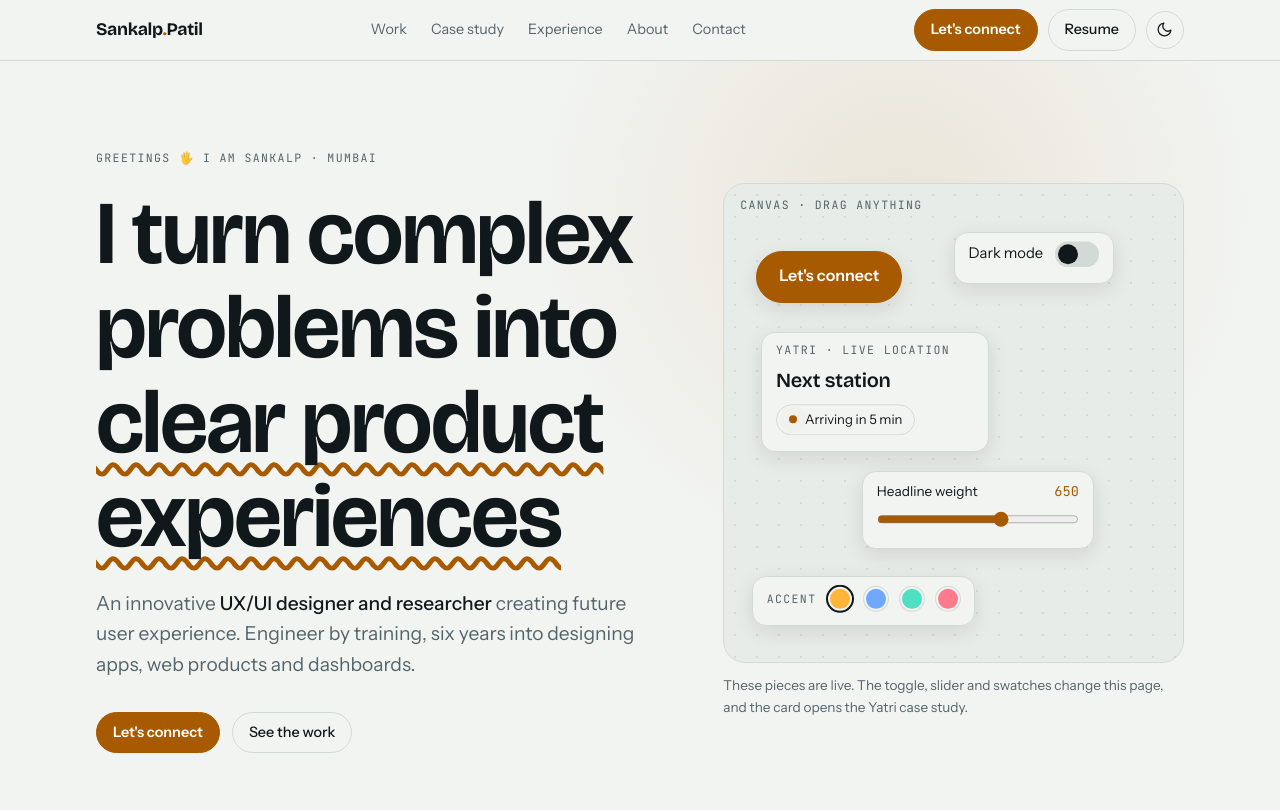
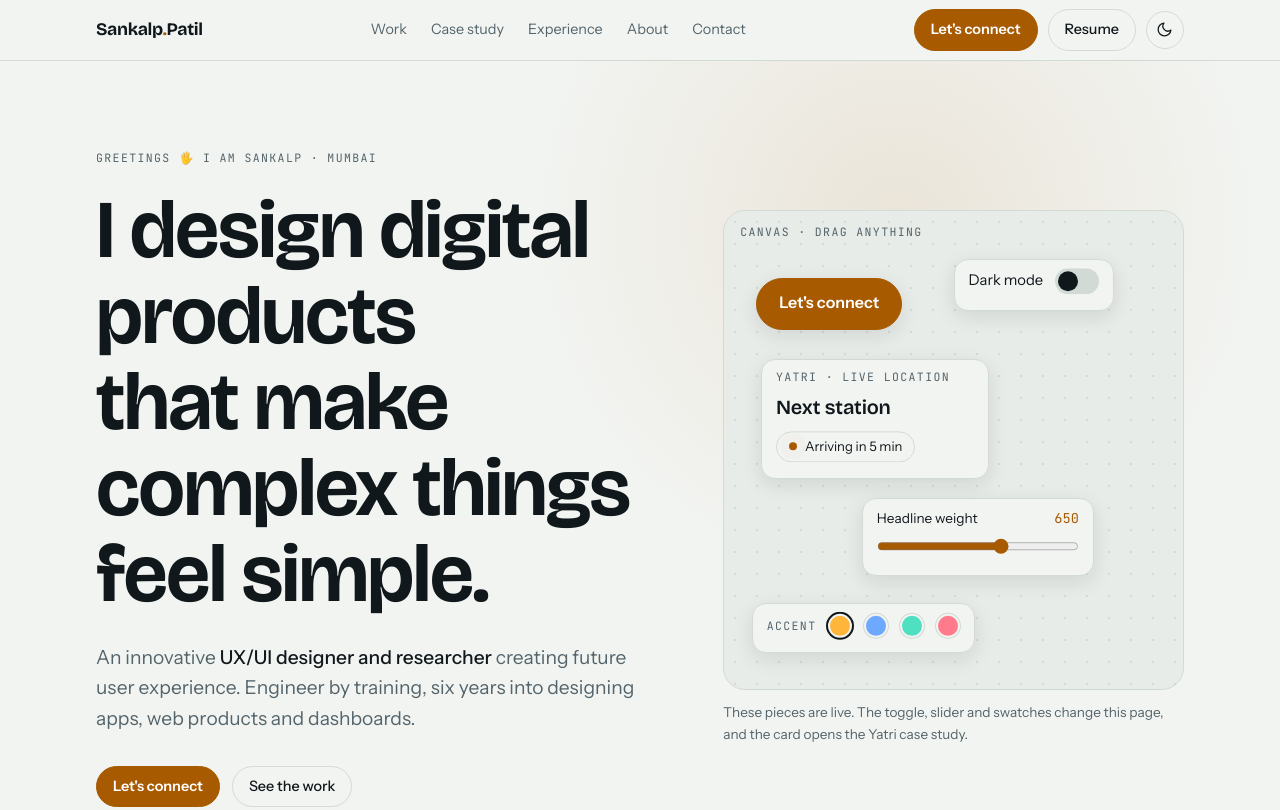
Before and after one commit to Sanku95/Portfolio, a plain HTML site: page index.html in a window 1280 px wide. Shown: the top 810 px of the page. Drawn offline with nearby package versions, Linux system fonts and the light colour scheme.

Commit message:
Refine hero headline typography for product design

```diff
--- a/index.html
+++ b/index.html
@@ -221,7 +221,7 @@ a.row:hover .go, button.row:hover .go { color: var(--accent); }
 
 /* playful hero */
 .hero { padding-block: clamp(40px, 7vw, 88px) clamp(32px, 5vw, 64px); }
-.hero h1 { font-size: clamp(2.6rem, 7.2vw, 5.6rem); max-width: 11ch; transition: font-weight .12s linear; }
+.hero h1 { font-size: clamp(2.6rem, 6.4vw, 5.25rem); max-width: 14ch; transition: font-weight .12s linear; }
 .hero-grid { display: grid; grid-template-columns: minmax(0, 1.1fr) minmax(0, 0.9fr); gap: clamp(28px, 5vw, 64px); align-items: center; }
 @media (max-width: 940px) { .hero-grid { grid-template-columns: 1fr; } }
 .wave { display: inline-block; transform-origin: 70% 75%; animation: wave 2.4s ease-in-out infinite; }
@@ -300,7 +300,7 @@ a.row:hover .go, button.row:hover .go { color: var(--accent); }
       <div class="hero-grid">
         <div class="hero-copy">
           <p class="label">Greetings <span class="wave" aria-hidden="true">&#128400;&#65039;</span> I am Sankalp · Mumbai</p>
-          <h1>I turn complex problems into <span class="wavy">clear product experiences</span></h1>
+          <h1>I design digital products that make complex things feel simple.</h1>
           <p class="lede">An innovative <b>UX/UI designer and researcher</b> creating future user experience. Engineer by training, six years into designing apps, web products and dashboards.</p>
           <div class="cta">
             <a class="btn solid" href="#contact">Let's connect</a>
```
